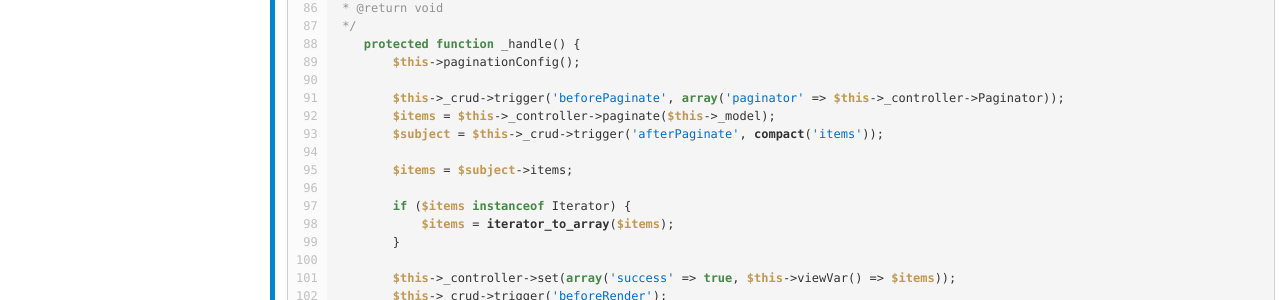
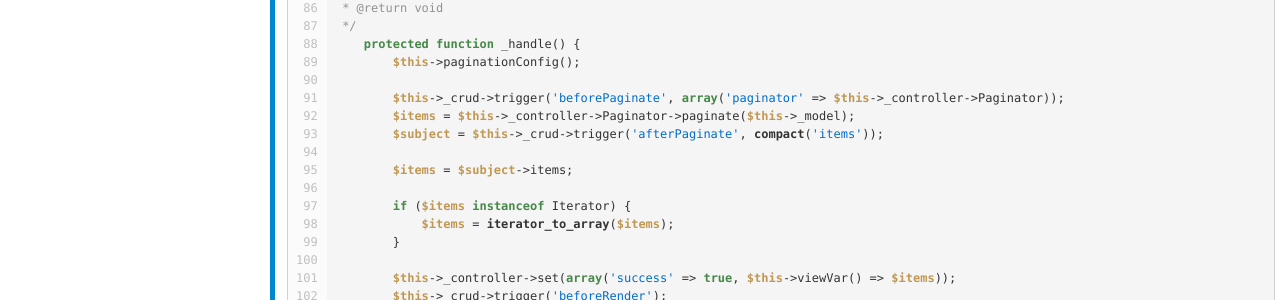
Before and after one commit to FriendsOfCake/crud, a Jekyll site: the page api/develop/source-class-IndexCrudAction.html, which Jekyll copies as it is, in a window 1280 px wide. Shown: the part 1584-1884 px from the top of the page. Built offline with Jekyll 4.4.1, drawn with Linux system fonts in a browser that asks for light colours.

Commit message:
[autobot] update API docs

```diff
--- a/api/develop/source-class-IndexCrudAction.html
+++ b/api/develop/source-class-IndexCrudAction.html
@@ -197,7 +197,7 @@
 </span><span id="89" class="l"><a class="l" href="#89"> 89 </a>        <span class="php-var">$this</span>-&gt;paginationConfig();
 </span><span id="90" class="l"><a class="l" href="#90"> 90 </a>
 </span><span id="91" class="l"><a class="l" href="#91"> 91 </a>        <span class="php-var">$this</span>-&gt;_crud-&gt;trigger(<span class="php-quote">'beforePaginate'</span>, <span class="php-keyword1">array</span>(<span class="php-quote">'paginator'</span> =&gt; <span class="php-var">$this</span>-&gt;_controller-&gt;Paginator));
-</span><span id="92" class="l"><a class="l" href="#92"> 92 </a>        <span class="php-var">$items</span> = <span class="php-var">$this</span>-&gt;_controller-&gt;paginate(<span class="php-var">$this</span>-&gt;_model);
+</span><span id="92" class="l"><a class="l" href="#92"> 92 </a>        <span class="php-var">$items</span> = <span class="php-var">$this</span>-&gt;_controller-&gt;Paginator-&gt;paginate(<span class="php-var">$this</span>-&gt;_model);
 </span><span id="93" class="l"><a class="l" href="#93"> 93 </a>        <span class="php-var">$subject</span> = <span class="php-var">$this</span>-&gt;_crud-&gt;trigger(<span class="php-quote">'afterPaginate'</span>, <span class="php-keyword2">compact</span>(<span class="php-quote">'items'</span>));
 </span><span id="94" class="l"><a class="l" href="#94"> 94 </a>
 </span><span id="95" class="l"><a class="l" href="#95"> 95 </a>        <span class="php-var">$items</span> = <span class="php-var">$subject</span>-&gt;items;
```
